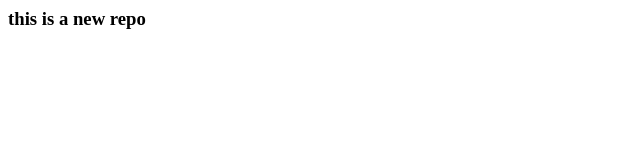
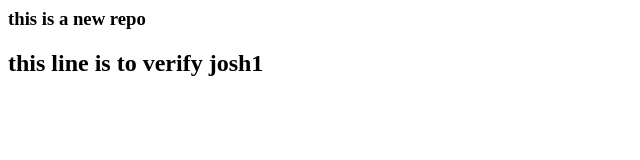
Before and after one commit to joshua0707/new-repo, a plain HTML site: page index.html in a window 1280 px wide. Shown: the whole page, without its empty margins (0-640 px from the left). Drawn offline with Linux system fonts and the light colour scheme.

Commit message:
josh1 verified

```diff
--- a/index.html
+++ b/index.html
@@ -3,3 +3,9 @@
         this is a new repo
     </h3>
 </p>
+
+<p>
+    <h2>
+        this line is to verify josh1
+    </h2>
+</p>
```
